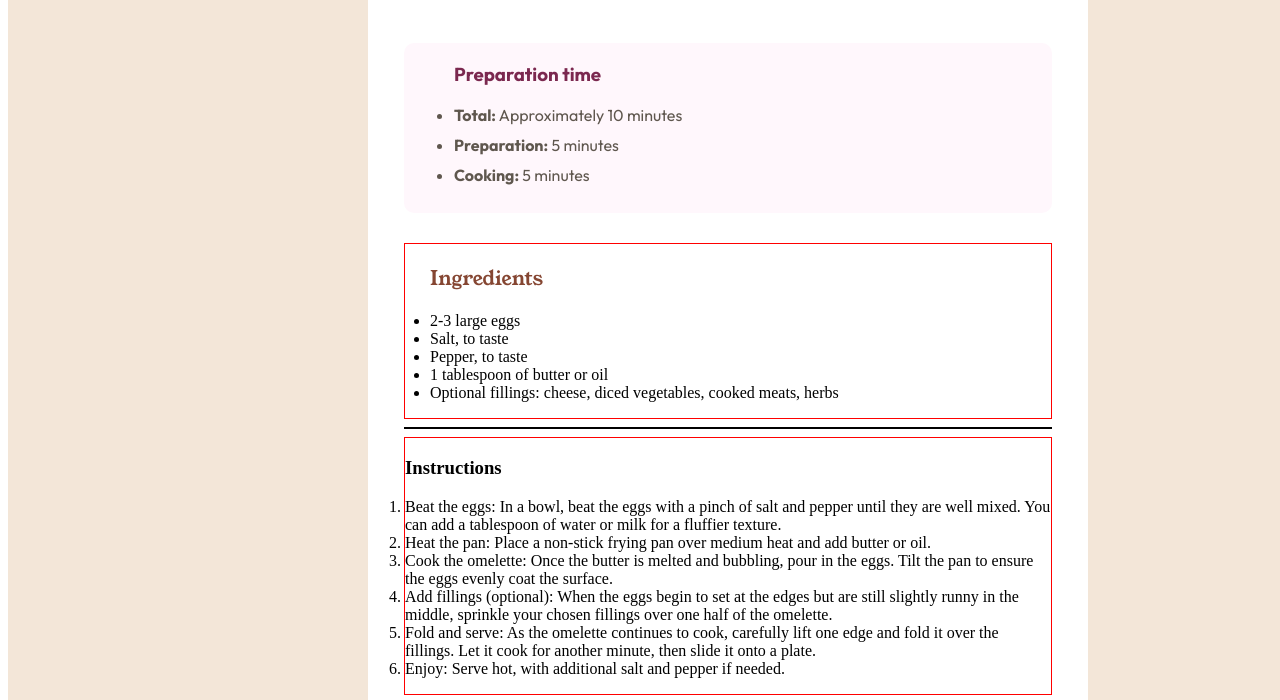
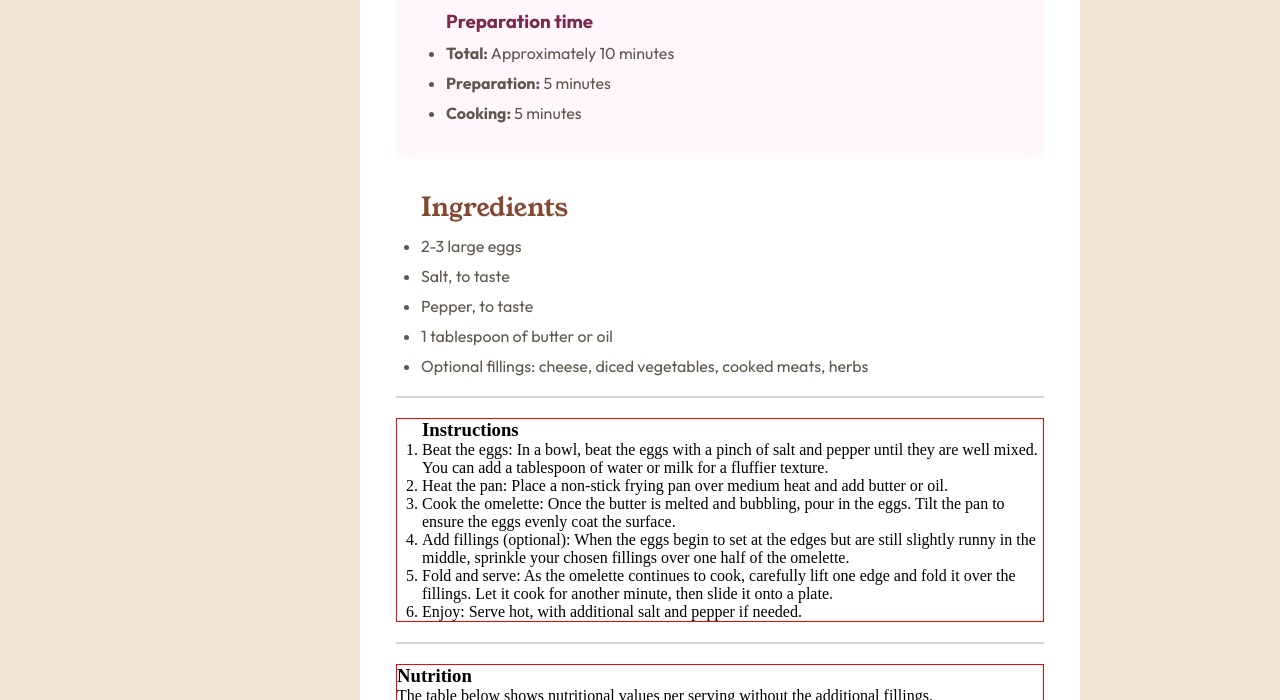
Before and after one commit to RaulPG97/-Simple-Omelette-Recipe, a plain HTML site: page index.html in a window 1280 px wide. Shown: the part 659-1359 px from the top of the page. Drawn offline with Linux system fonts and the light colour scheme.

Commit message:
se agrego estilos de la lista de ingredientes

```diff
--- a/assets/css/styles.css
+++ b/assets/css/styles.css
@@ -10,7 +10,7 @@
 }
 *{
     padding: 0;
-    border: 0;
+    margin: 0;
     box-sizing: border-box;
 }
 .main{
@@ -44,18 +44,19 @@
 }
 .description{
     width: 90%;
-    min-height: 150px;
     margin-top: 30px;
 }
 .description_text{
     font-family: Outfit;
     font-size: 16px;
     font-weight: 500;
+    margin-top: 30px;
 color: var(--WengeBrown);
 }
 .prepTime{
     width: 90%;
     height: 170px;
+    padding-top: 20px;
     padding-left: 50px;
     border-radius: 10px;
     margin-top: 30px;
@@ -77,30 +78,38 @@ color: var(--WengeBrown);
 
 .ingridients{
     width: 90%;
-    border: 1px solid red;
     margin-top: 30px;
-
    padding-left: 25px;
 }
 .ingridients_title{
     font-family: var(--youngserif);
     color: var(--nutmeg);
-    font-size: 20px;
+    font-size: 26px;
     font-weight: 400;
+}
+.ingridients_item{
+    font-family: Outfit;
+    color: var(--WengeBrown);
+    font-size: 16px;
+    font-weight: 400;
+    margin-top: 10px;
 }
 .instruccions{
     width: 90%;
     border: 1px solid red;
+    margin-top: 20px;
+    padding-left: 25px;
 }
 
 .nutrition{
     width: 90%;
 
     border: 1px solid red;
-    margin-top: 30px;
+   margin-top: 20px;
     margin-bottom: 30px;
 }
 hr{
     width: 90%;
-    border: 1px ridge black;
+    border: 0.1px solid rgba(0, 0, 0, 0.163);
+    margin-top: 20px;
 }
```
